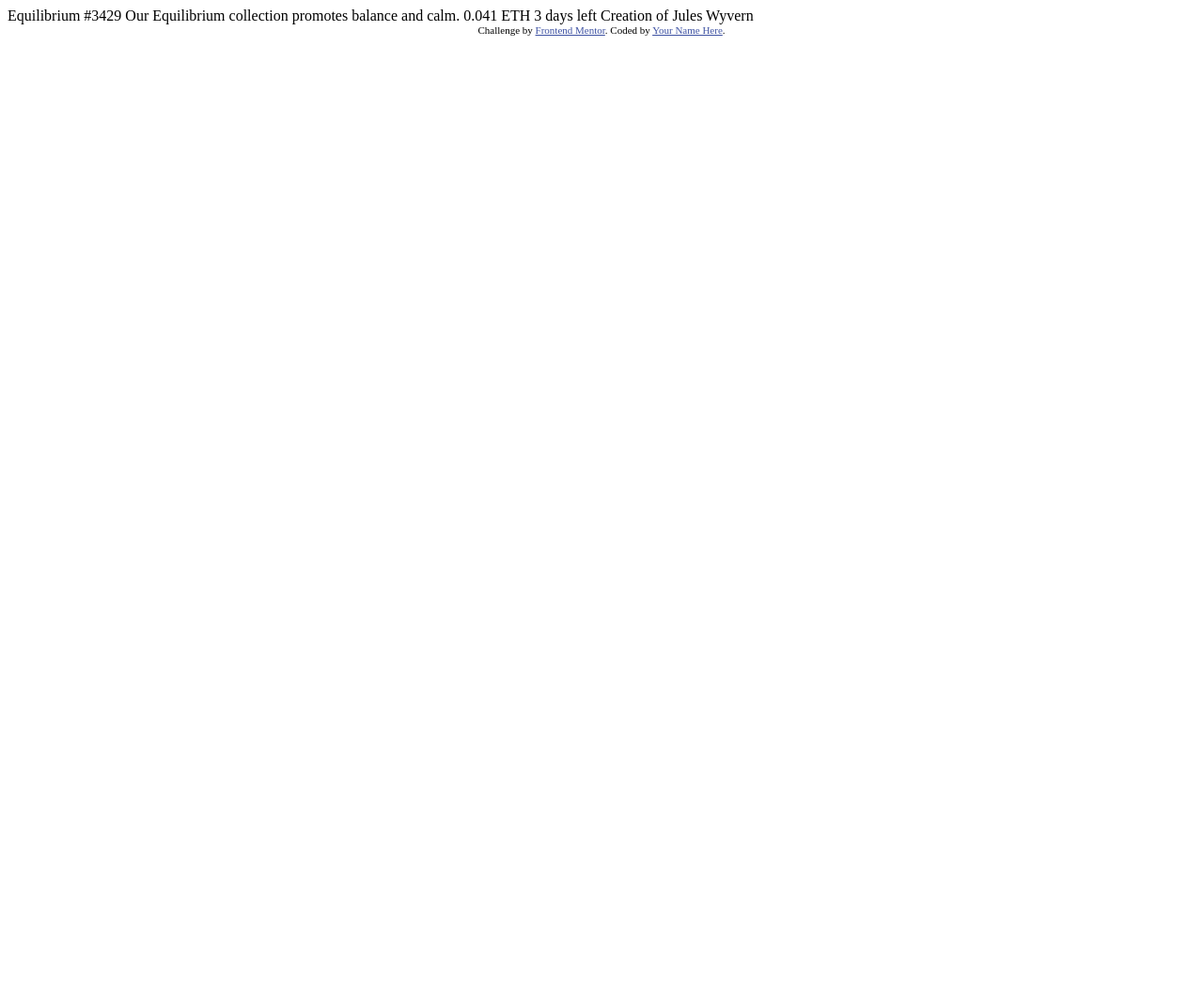
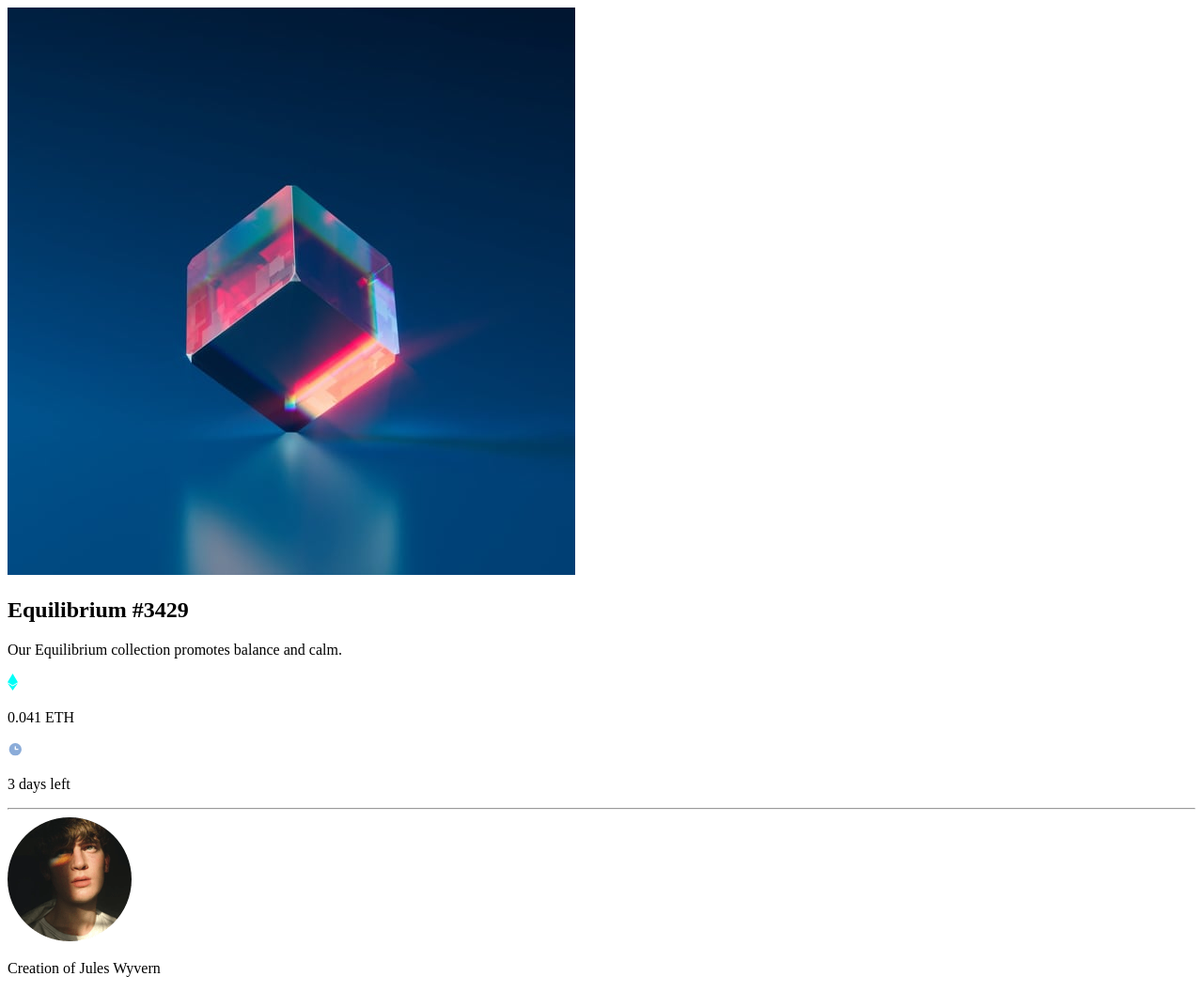
Before and after one commit to EliyahuBelay/Frontend-Mentor3, a plain HTML site: page index.html in a window 1280 px wide. Shown: the whole page at 94% size. Before the commit the page ends 800 px from the top, so only its background shows below. Drawn offline with Linux system fonts and the light colour scheme.

Commit message:
setting up the basic foundation architecture of page's HTML

```diff
--- a/index.html
+++ b/index.html
@@ -9,25 +9,54 @@
   <title>Frontend Mentor | NFT preview card component</title>
 
   <!-- Feel free to remove these styles or customise in your own stylesheet 👍 -->
-  <style>
+  <!-- <style>
     .attribution { font-size: 11px; text-align: center; }
     .attribution a { color: hsl(228, 45%, 44%); }
-  </style>
+  </style> -->
 </head>
 <body>
 
-  Equilibrium #3429
+  <header></header>
+  <main class="container_all_page">
 
-  Our Equilibrium collection promotes balance and calm.
+    <section class="card_container">
+      <img src="./images/image-equilibrium.jpg">
+      <h2>Equilibrium #3429</h2>
+      <p>Our Equilibrium collection promotes balance and calm.</p>
 
-  0.041 ETH
-  3 days left
+      <article class="numbers_container">
+        <div>
+          <img src="./images/icon-ethereum.svg">
+          <p>0.041 ETH</p>
+        </div>
+        <div>
+          <img src="./images/icon-clock.svg">
+          <p>3 days left</p>
+        </div>
+      </article>
 
-  Creation of Jules Wyvern
+      <hr>
 
-  <div class="attribution">
+      <article>
+        <img src="./images/image-avatar.png">
+        <p>Creation of Jules Wyvern</p>
+      </article>
+
+    </section>
+  </main>
+  <footer></footer>
+
+
+
+
+
+
+
+
+
+  <!-- <div class="attribution">
     Challenge by <a href="https://www.frontendmentor.io?ref=challenge" target="_blank">Frontend Mentor</a>.
     Coded by <a href="#">Your Name Here</a>.
-  </div>
+  </div> -->
 </body>
 </html>
```
